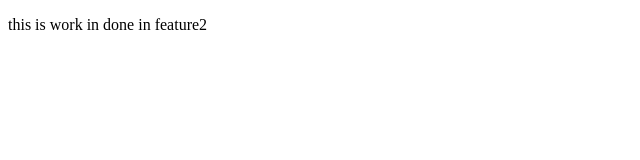
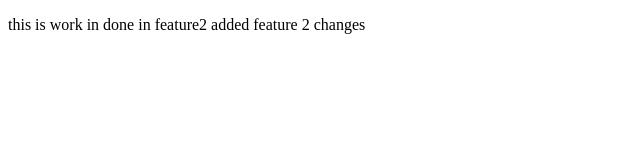
Before and after one commit to vivekjagatap/Another-one, a plain HTML site: page index.html in a window 1280 px wide. Shown: the whole page, without its empty margins (0-640 px from the left). Drawn offline with Linux system fonts and the light colour scheme.

Commit message:
added feature2 changes

```diff
--- a/index.html
+++ b/index.html
@@ -6,7 +6,7 @@
     <title>Document</title>
 </head>
 <body>
-    <p> this is work in done in feature2 </p>
+    <p> this is work in done in feature2 added feature 2 changes </p>
 
 </body>
 </html>
```
